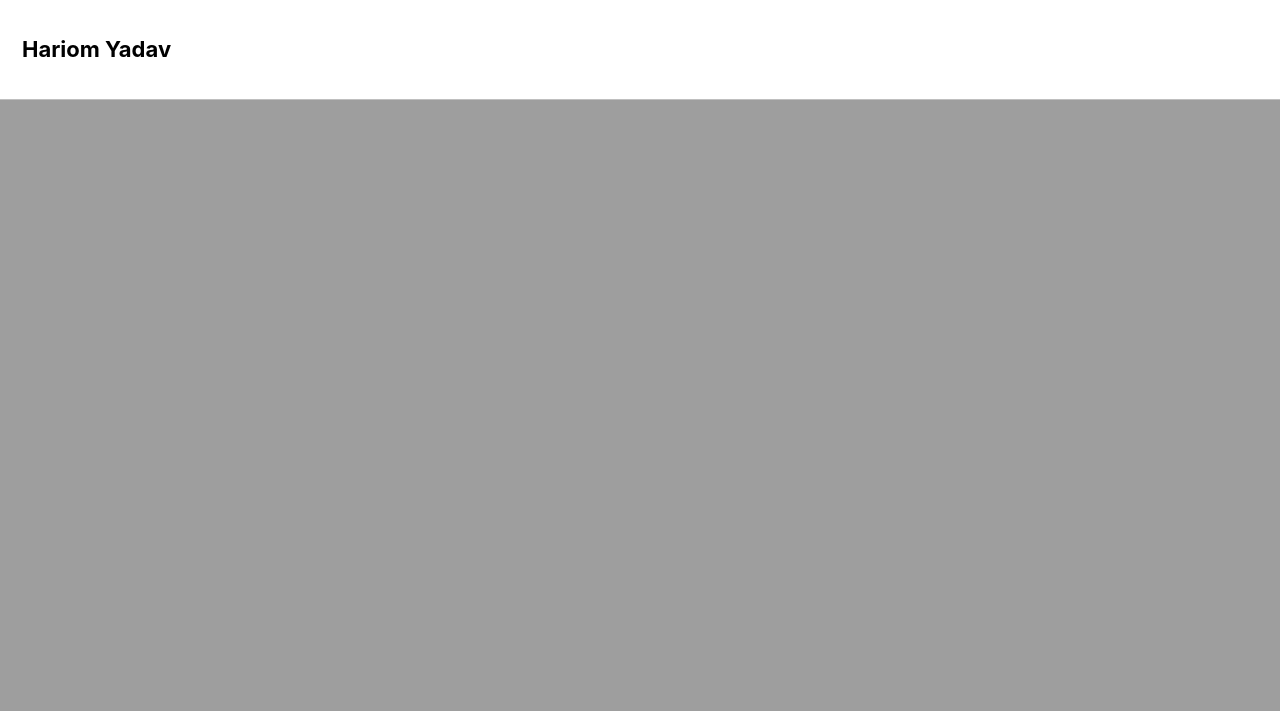
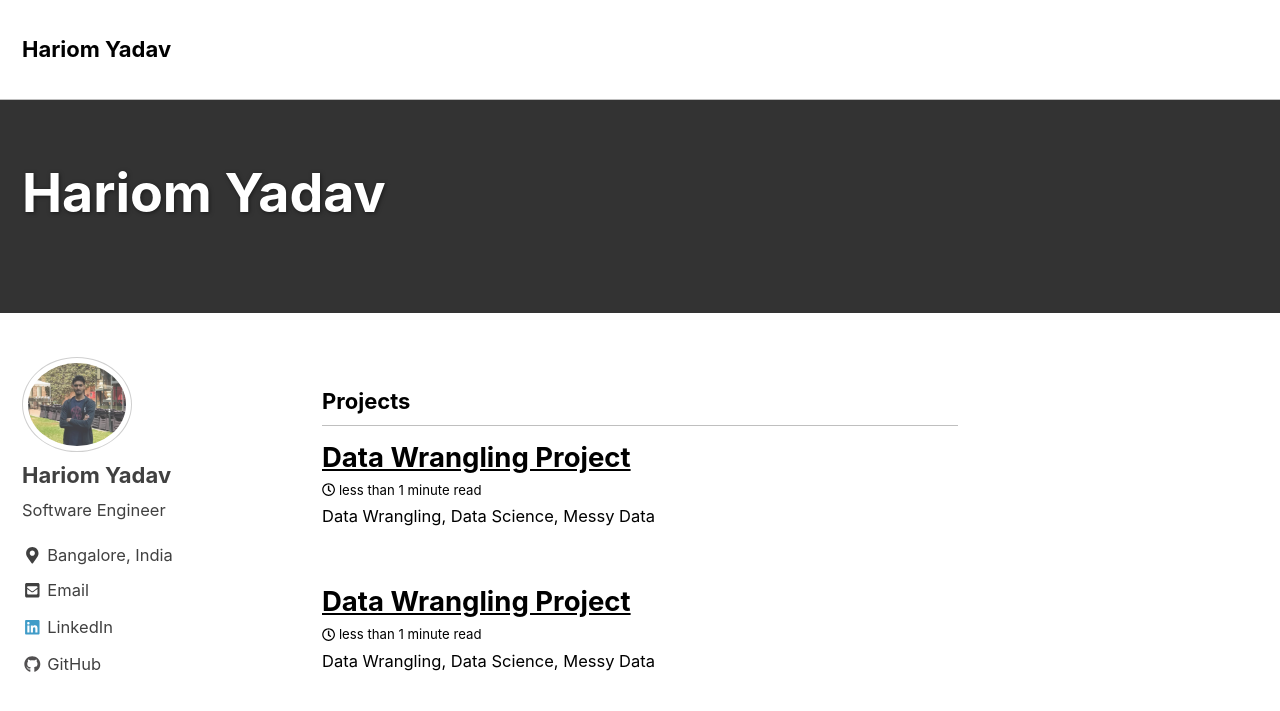
Before and after one commit to hariomyadav/hocyadav.github.io, a Jekyll site: the page built from index.html, in a window 1280 px wide and 900 px high. Shown: the top 711 px of the window. Built offline with Jekyll 4.4.1, drawn with Linux system fonts in a browser that asks for light colours; nearby versions of some CDN libraries; the list of posts is cut into pages by our own code.

Commit message:
add color to title and remove image

```diff
--- a/index.html
+++ b/index.html
@@ -2,5 +2,5 @@
 layout: home
 author_profile: true
 header:
-  image: "/images/waterfront.jpg"
+  overlay_color: "#333"
 ---
```
